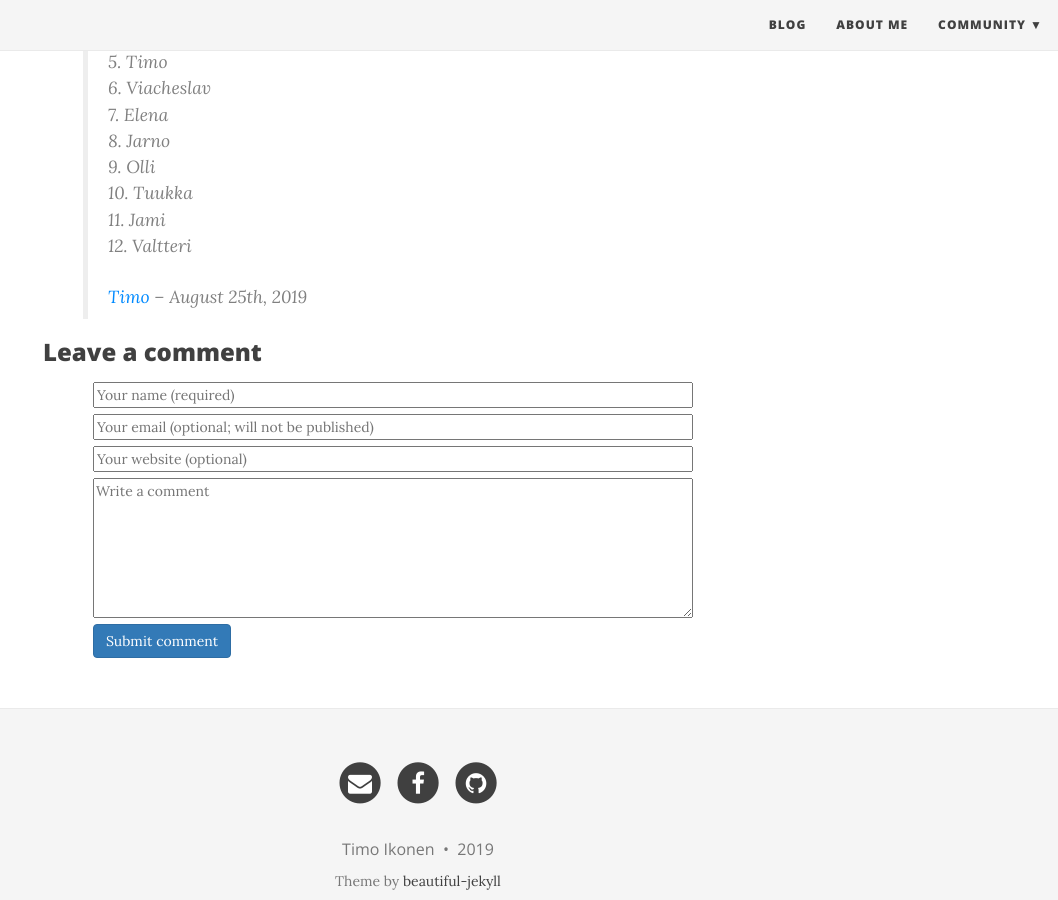
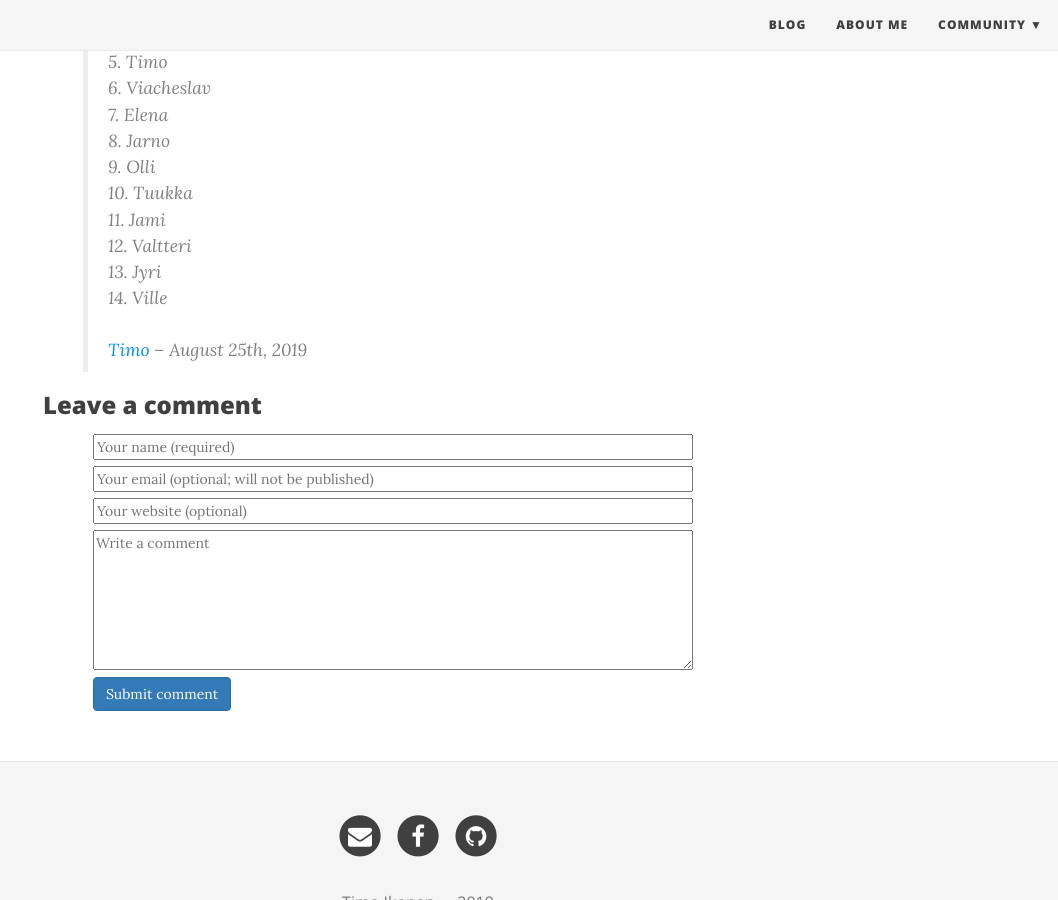
Before and after one commit to tmikonen/quantitatively, a Jekyll site: the page built from _posts/2019-08-18-announcing-kaamoscup-2.md, in a window 1280 px wide and 900 px high, scrolled down 6174 px. Shown: the whole window, without its empty margins (222-1280 px from the left). Built offline with Jekyll 4.4.1, drawn with Linux system fonts in a browser that asks for light colours; nearby versions of some CDN libraries.

Commit message:
Updated KaamosCup II participants

```diff
--- a/_data/comments/announcing-kaamoscup-2/201908251736.yml
+++ b/_data/comments/announcing-kaamoscup-2/201908251736.yml
@@ -15,4 +15,6 @@ message: "Registered participants for KaamosCup II:<br>
   9. Olli<br>
   10. Tuukka<br>
   11. Jami <br>
-  12. Valtteri <br>"
+  12. Valtteri <br>
+  13. Jyri <br>
+  14. Ville <br>"
```
